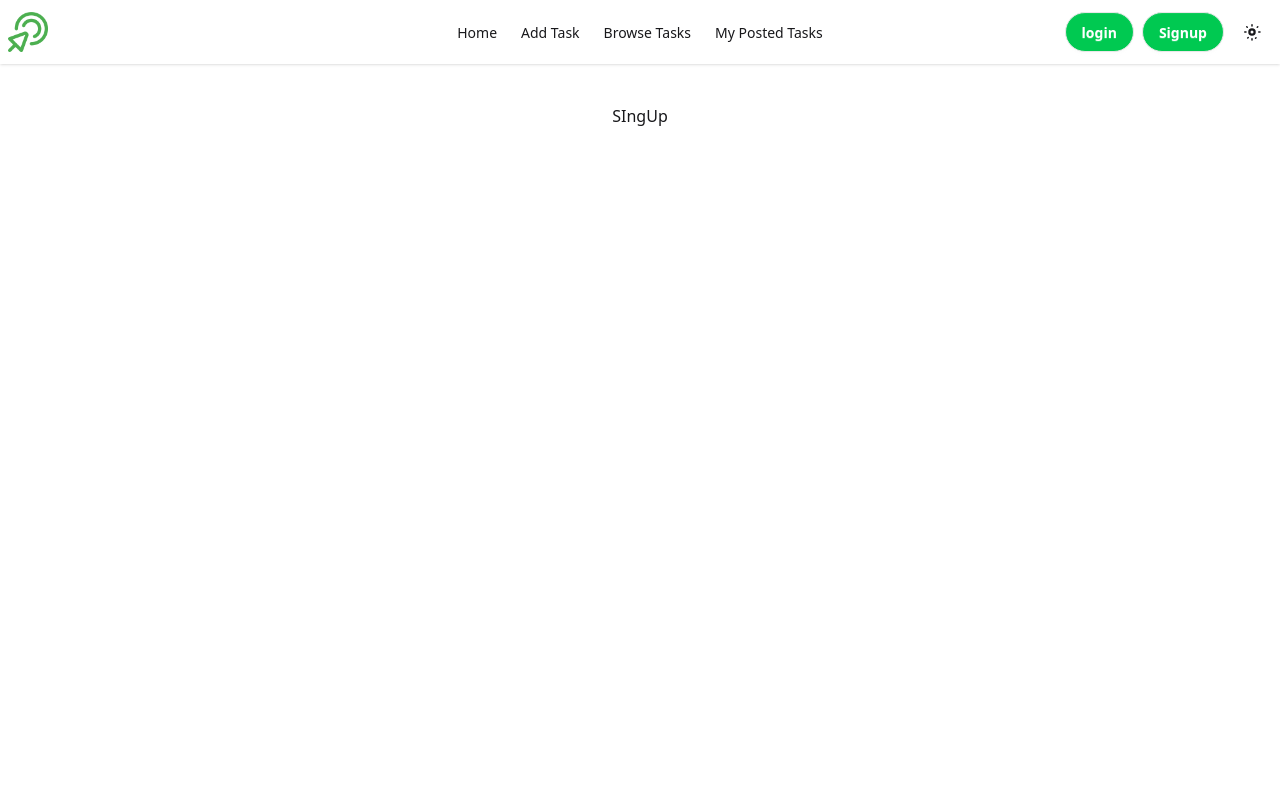
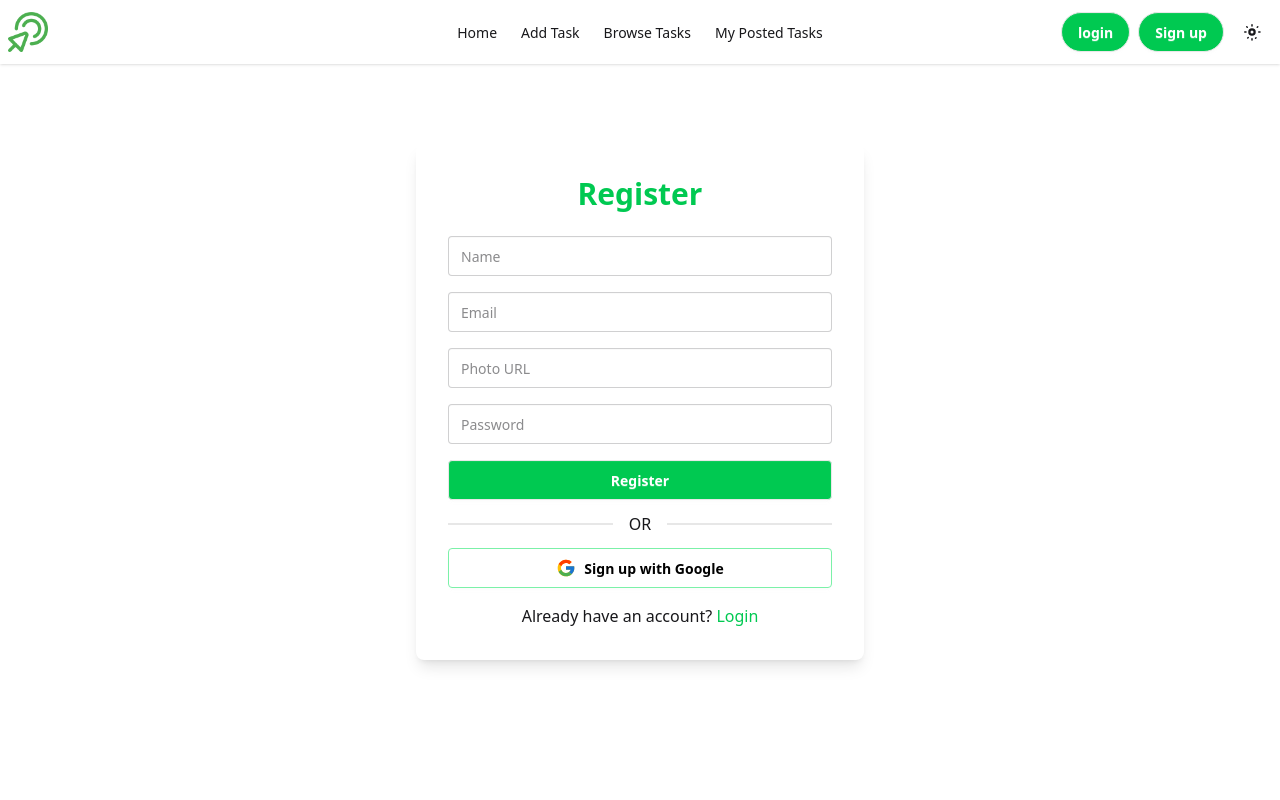
Before and after one commit to emonsimply/freelance-task-marketplace-client, a React (Vite) app: page /signup in a window 1280 px wide. Shown: the top 800 px of the page. Built offline with nearby package versions, Linux system fonts and the light colour scheme.

Commit message:
signup page added

```diff
--- a/src/components/Navbar.jsx
+++ b/src/components/Navbar.jsx
@@ -72,7 +72,7 @@ const Navbar = () => {
           <Link to="/login">login</Link>
         </button>
         <button className="btn rounded-full text-white bg-green-500 hover:bg-green-600 mx-2">
-          <Link to="/signup">Signup</Link>
+          <Link to="/signup">Sign up</Link>
         </button>
         {/* Theme Toggle Button */}
         <button onClick={toggleTheme} className="btn btn-ghost btn-circle">
--- a/src/pages/Login.jsx
+++ b/src/pages/Login.jsx
@@ -35,7 +35,7 @@ const Login = () => {
 
         <button className="btn w-full flex items-center justify-center gap-2 bg-white border border-green-300 hover:bg-green-100 text-black">
           <FcGoogle className="text-xl" />
-          Continue with Google
+          Login with Google
         </button>
 
         <p className="text-center mt-4">
--- a/src/pages/Signup.jsx
+++ b/src/pages/Signup.jsx
@@ -1,9 +1,61 @@
 import React from 'react';
+import { FcGoogle } from 'react-icons/fc';
+import { Link } from 'react-router';
 
 const Signup = () => {
   return (
-    <div>
-      <h1>SIngUp</h1>
+    <div className="flex items-center justify-center my-10">
+      <div className="w-full max-w-md p-8 bg-white rounded-lg shadow-lg">
+        <h2 className="text-3xl font-bold text-center text-green-500 mb-6">Register</h2>
+
+        <form className="space-y-4">
+          <input
+            type="text"
+            placeholder="Name"
+            className="input input-bordered w-full"
+            required
+          />
+          <input
+            type="email"
+            placeholder="Email"
+            className="input input-bordered w-full"
+            required
+          />
+          <input
+            type="text"
+            placeholder="Photo URL"
+            className="input input-bordered w-full"
+          />
+          <input
+            type="password"
+            placeholder="Password"
+            className="input input-bordered w-full"
+            required
+          />
+          <button
+            type="submit"
+            className="btn w-full bg-green-500 hover:bg-green-600 text-white"
+          >
+            Register
+          </button>
+        </form>
+
+        <div className="divider">OR</div>
+
+        <button
+          className="btn w-full flex items-center justify-center gap-2 bg-white border border-green-300 hover:bg-green-100 text-black"
+        >
+          <FcGoogle className="text-xl" />
+          Sign up with Google
+        </button>
+
+        <p className="text-center mt-4">
+          Already have an account?{" "}
+          <Link to="/login" className="text-green-500 hover:underline font-medium">
+            Login
+          </Link>
+        </p>
+      </div>
     </div>
   );
 };
```
